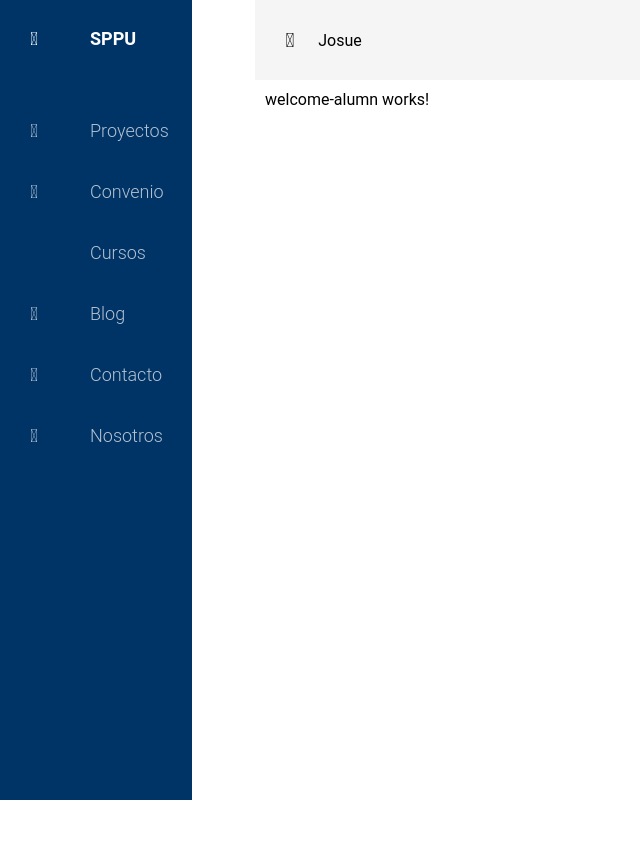
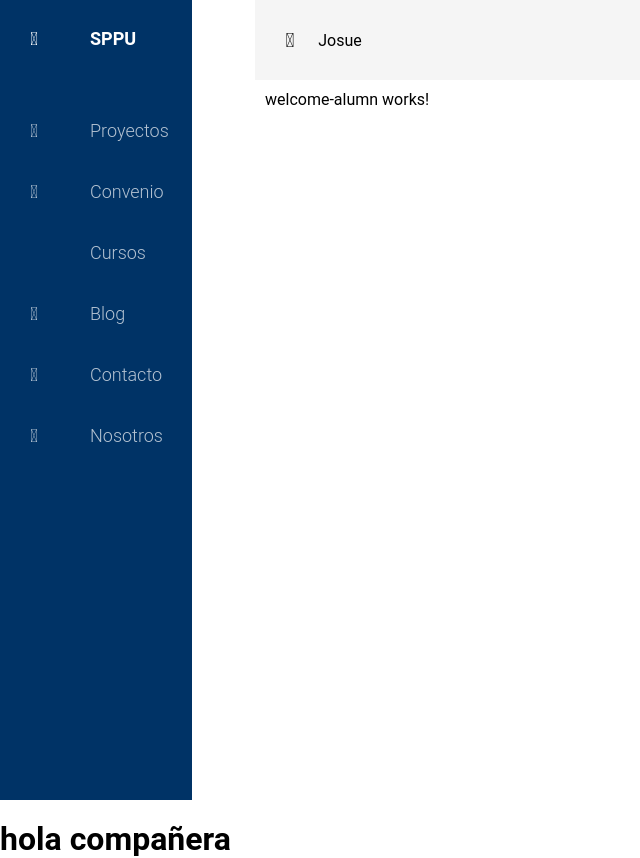
Before and after one commit to handellazo/FrontendPI4S, an Angular app: page /home/welcome in a window 1280 px wide. Shown: the whole page, without its empty margins (0-640 px from the left). Before the commit the page ends 820 px from the top, so only its background shows below. Built offline with nearby package versions, Linux system fonts and the light colour scheme.

Commit message:
cambiospamela

```diff
--- a/src/app/app.component.html
+++ b/src/app/app.component.html
@@ -1 +1,2 @@
 <router-outlet></router-outlet>
+<h1>hola compañera</h1>
```
